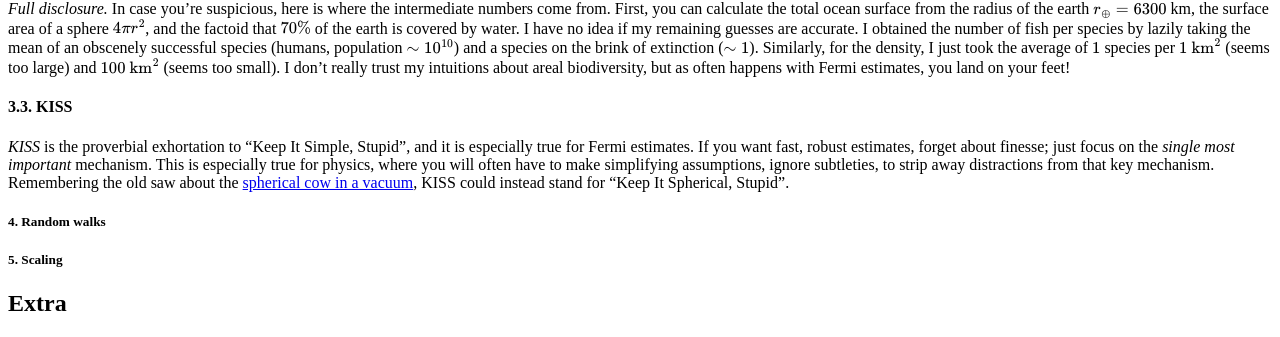
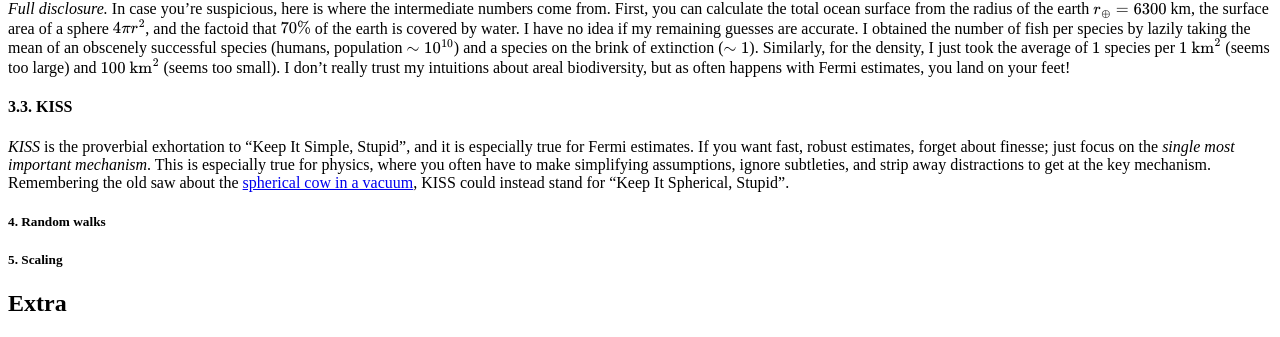
Before and after one commit to hapax/hapax.github.io, a Jekyll site: the page built from assets/simple-physics.md, in a window 1280 px wide and 900 px high, scrolled down 5557 px. Shown: the part 122-459 px from the top of the window. Built offline with Jekyll 4.4.1, drawn with Linux system fonts in a browser that asks for light colours; our own code applies the rules of GitHub Pages for plain Markdown files; formulas are drawn with MathJax 3; a script that is not in the unit is left out; some of the changed text lies outside the part shown.

Commit message:
Update simple-physics.md

```diff
--- a/assets/simple-physics.md
+++ b/assets/simple-physics.md
@@ -8,8 +8,8 @@
 ---
 
 **January 6, 2020.** *Physics is often presented as the most arcane and
-  mathematically impenetrable of natural sciences. Here, we show that
-  simple physical ideas, with a dash of pre-calculus mathematics, can
+  mathematically impenetrable of natural sciences. Here, we show how
+  simple physical ideas, and a dash of pre-calculus mathematics, can
   still be
   awesomely powerful.*
 
@@ -571,10 +571,10 @@
 *KISS* is the proverbial exhortation to "Keep It Simple, Stupid", and it
 is especially true for Fermi estimates.
 If you want fast, robust estimates, forget about finesse; just
-focus on the *single most important* mechanism.
-This is especially true for physics, where you will often have to make
-simplifying assumptions, ignore subtleties, to strip away distractions
-from that key mechanism.
+focus on the *single most important mechanism*.
+This is especially true for physics, where you often have to make
+simplifying assumptions, ignore subtleties, and strip away distractions
+to get at the key mechanism.
 Remembering the old saw about the
 [spherical cow in a vacuum](https://en.wikipedia.org/wiki/Spherical_cow),
 KISS could instead stand for "Keep It Spherical, Stupid".
```
